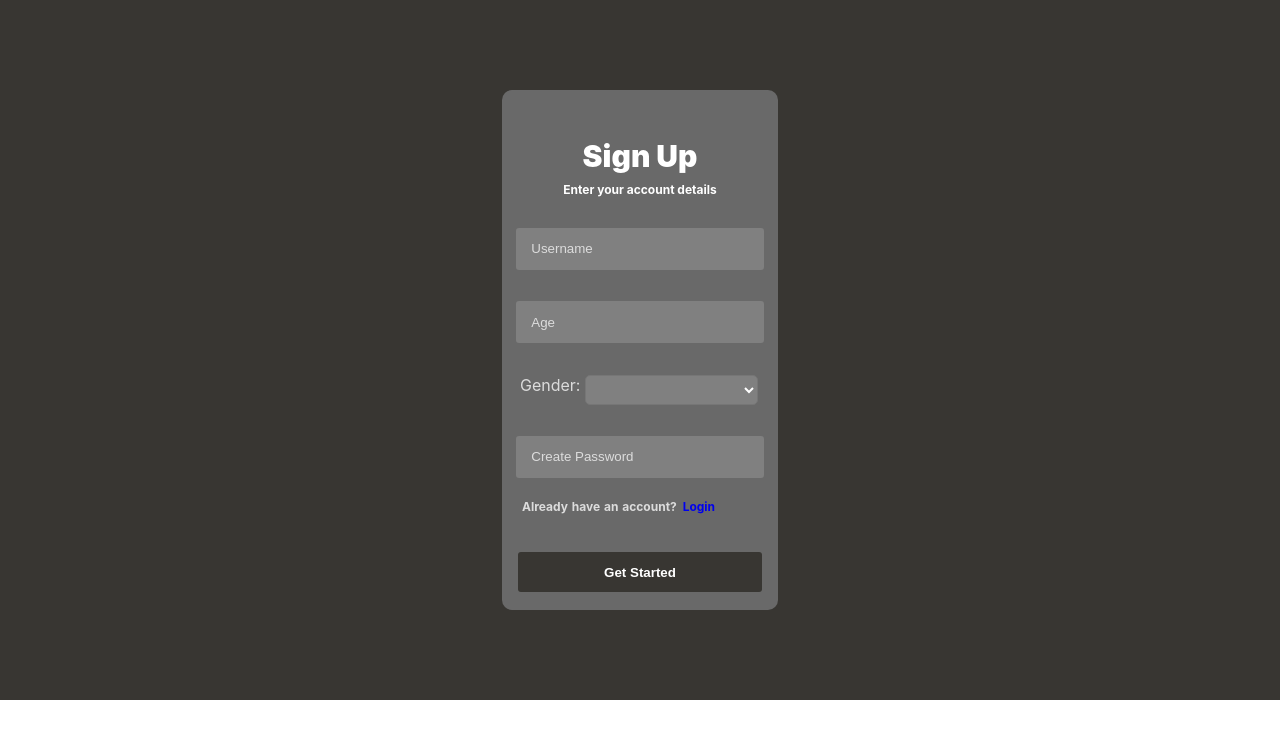
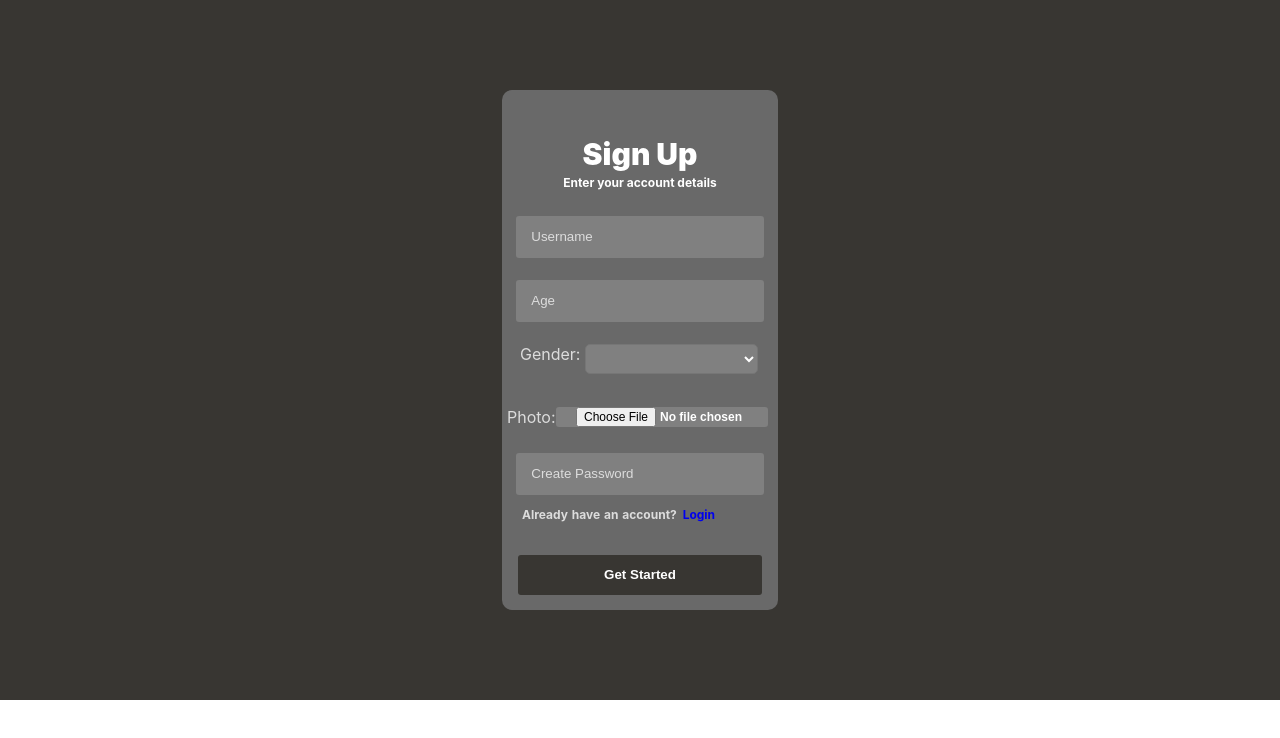
Before and after one commit to Muhammmeds/TreckBuddy, a React (Create React App) app in the folder frontend/: page /signup in a window 1280 px wide. Shown: the top 738 px of the page. Built offline with nearby package versions, Linux system fonts and the light colour scheme; a web font is replaced by a local one.

Commit message:
fixed some bugs and did loading screen

```diff
--- a/frontend/src/pages/Login.js
+++ b/frontend/src/pages/Login.js
@@ -24,7 +24,10 @@ const Login = () =>{
         .then((response)=>{
             console.log(response.data)
             let token = response.data[1]
+            let userid = response.data[2]
             localStorage.setItem('token', token)
+            localStorage.setItem('userid', userid)
+
             navigate('/userdata')
         })
         .catch((error)=>{
--- a/frontend/src/pages/Profile.js
+++ b/frontend/src/pages/Profile.js
@@ -8,6 +8,7 @@ const Profile = () =>{
     const [user , setUser] = useState(null)
 
     const {id} = useParams()
+    const userid = localStorage.getItem('userid')
 
 
     useEffect(()=>{
@@ -30,6 +31,10 @@ const Profile = () =>{
         { user &&
         <>
         <Navbar/>
+        <div>
+        <img  alt='' width={300} height={300} src={user.image} />
+        </div>
+        {userid === id ? <p>Can be edited</p> : <><p>Cannot be edited</p></>}
         <p>{user.username}</p>
         <p>{user.age}</p>
         <p>{user.gender}</p>
--- a/frontend/src/pages/Signup.css
+++ b/frontend/src/pages/Signup.css
@@ -72,7 +72,7 @@
     align-self: flex-start;
 }
 
-.container2 input {
+.container2 input:nth-of-type(1),.container2 input:nth-of-type(2) ,.container2 input:nth-of-type(3) {
     color: white;
     border: none;
     background-color: gray;
@@ -123,3 +123,23 @@
     color: #F01F17;
     font-weight: 600;
 }
+
+.file{
+    display: flex;
+    flex-direction: row;
+    align-items: center;
+    justify-content: space-between;
+}
+
+.file label{
+    margin-bottom: 18px;
+    margin-left: -5px;
+    color: gainsboro;
+
+}
+.file input{
+    height: 20px !important;
+    margin-top: 7px !important;
+    padding-left: 20px !important;
+    width: 75% !important;
+}
--- a/frontend/src/pages/Signup.js
+++ b/frontend/src/pages/Signup.js
@@ -10,16 +10,19 @@ const Signup = () =>{
     const [gender , setGender] = useState('')
     const [password , setPassword] = useState('')
     const [error , setError] = useState(false)
+    const [image , setImage] = useState('')
 
     const navigate = useNavigate()
 
     const Submit = (e) =>{
+        console.log(image)
         e.preventDefault()
         axios.post("/api/signup" , {
             username : username,
             age : age,
             gender : gender,
             password : password,
+            image : image,
         })
         .then((response)=>{
             console.log(response)
@@ -32,13 +35,27 @@ const Signup = () =>{
         })
     }
 
+    const convertImageToBase64 = (e) =>{
+        console.log(e)
+        console.log(e.target.files)
+        var reader = new FileReader()
+        reader.readAsDataURL(e.target.files[0])
+        reader.onload = () => {
+            console.log(reader.result)
+            setImage(reader.result)
+        }
+        reader.onerror = (err) =>{
+            console.log(err)
+        }
+    }
+
     return(
         <div className="container1">
             <div className="container2">
                 <p className='header'>Sign Up</p>
                 <p>Enter your account details</p>
                 <input type="text" placeholder="Username" value={username} onChange={(e)=>{setUsername(e.target.value)}} /> <br></br>
-                <input type="number" placeholder="Age" value={age} onChange={(e)=>{setAge(e.target.value)}} /> <br></br>
+                <input type="number" placeholder="Age" value={age}  onChange={(e)=>{setAge(e.target.value)}} /> <br></br>
                 <div className='select'>
                 <label>Gender:</label>
                 <select value={gender} onChange={(e)=>{setGender(e.target.value)}}>
@@ -47,7 +64,13 @@ const Signup = () =>{
                     <option value = 'Female'>Female</option>
                     <option value='Non-Binary'>Non-Binary</option>
                 </select>
+
                 </div>
+                <div className='file'>
+                <label>Photo:</label>
+                <input type='file' accept="image/*" onChange={convertImageToBase64} />
+                </div>
+
                 <input type="password" value={password} placeholder="Create Password" onChange={(e)=>{setPassword(e.target.value)}} /> <br></br>
                 <p className='already'>Already have an account? <a href='/login'>Login</a></p>
                 {error && <p className='error'>{error}</p>}
--- a/frontend/src/pages/UserData.css
+++ b/frontend/src/pages/UserData.css
@@ -380,17 +380,24 @@
 
 .delete{
     font-size: 30px;
-    transition: all 0.2s ease-in-out;
+    transition: all 0.3s ease-in-out;
 }
 
 .delete:hover{
     transform: scale(1.2);
+    color: #00a35c;
     position: relative;
     top: -4px;
 }
 
 .sadface{
     color:  #00a35c;
+}
+.loadingspinner{
+    font-size: 50px;
+    font-weight: 900;
+    color: #00a35c;
+
 }
 .peoplejoined{
     display: flex;
--- a/frontend/src/pages/UserData.js
+++ b/frontend/src/pages/UserData.js
@@ -3,7 +3,7 @@ import axios from 'axios'
 import { useEffect, useState , useRef } from 'react'
 import { useNavigate , Link } from 'react-router-dom'
 import { FontAwesomeIcon } from "@fortawesome/react-fontawesome";
-import { faUser,faPlus, faX, faPenToSquare , faFaceFrown , faShareFromSquare,faUsers , faMessage , faLocationDot , faTrash , faClock , faPersonWalking  } from "@fortawesome/free-solid-svg-icons";
+import { faUser,faPlus, faX, faPenToSquare , faFaceFrown , faShareFromSquare,faUsers , faMessage , faLocationDot , faTrash , faClock , faPersonWalking , faSpinner  } from "@fortawesome/free-solid-svg-icons";
 import Footer from '../components/Footer'
 
 
@@ -18,6 +18,7 @@ const UserData = () =>{
     const [showNote , setShowNote] = useState(true)
     const [inputValue , setInputValue] = useState('')
     const [updateButton , setUpdateButton] = useState(true)
+    const [isLoading , setIsLoading] = useState(true)
 
     const inputRef = useRef(null)
 
@@ -26,6 +27,7 @@ const UserData = () =>{
     const Logout = (e) =>{
         e.preventDefault()
         localStorage.clear('token')
+        localStorage.clear('userid')
         navigate('/')
 
     }
@@ -53,6 +55,7 @@ const UserData = () =>{
         .then((response)=>{
             console.log(response.data)
             setJourney(response.data)
+            setIsLoading(false)
 
 
 
@@ -226,7 +229,7 @@ const UserData = () =>{
         <div className='sidebar'>
             <div className='slidebarinner1'>
                 <div>
-                    <Link to = {user && `/profile/${user._id}`}>Edit Profile</Link>
+                    <Link to = {`/profile/${user._id}`}>Edit Profile</Link>
                 </div> <hr></hr>
                 <p onClick={showjourney}><FontAwesomeIcon icon={faPlus} className='plus' /></p>
                 <p className='create'>Create Journey</p>
@@ -254,7 +257,7 @@ const UserData = () =>{
         </div>
 
         <div className='top5'>
-        { journey.length > 0 ? journey.map((journey, index)=>(
+        { journey.length > 0 && !isLoading ? (journey.map((journey, index)=>(
 
             <div key={index} className='top6'>
                 <div className='location'>
@@ -289,7 +292,7 @@ const UserData = () =>{
                 </div>
 
             </div>
-        )) : <p className='nojourney'>No journey available <FontAwesomeIcon className='sadface' icon={faFaceFrown}/>        </p>}
+        ))) : !journey.length && isLoading ? (<p className='nojourney'><FontAwesomeIcon className='loadingspinner' icon={faSpinner}/></p>) : !journey.length && !isLoading ? (<p className='nojourney'>No journey available <FontAwesomeIcon className='sadface' icon={faFaceFrown}/>        </p>) : null}
         </div>
         </div>
         }
```
Also changed, not shown: 2 other files (tests, documents, lock files or other folders).
